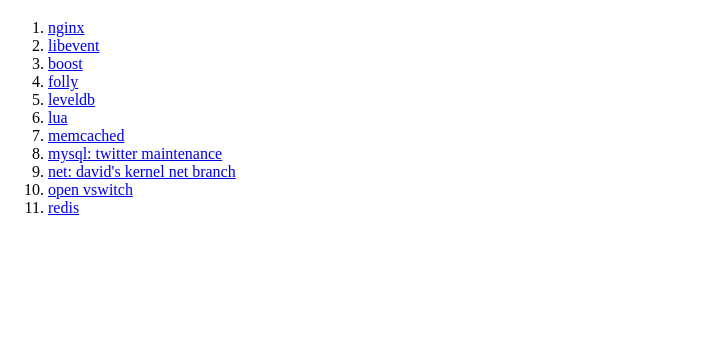
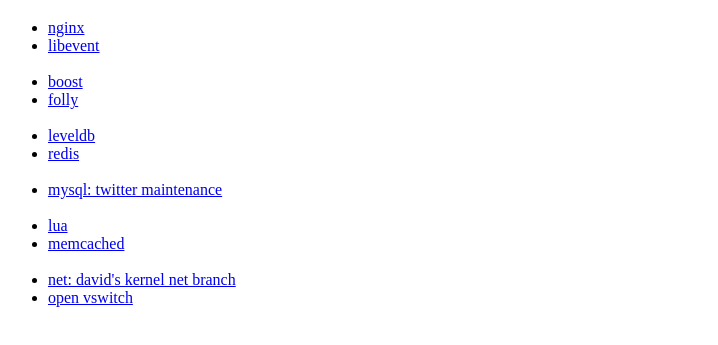
Before and after one commit to duanjiong/configure, a plain HTML site: page index.html in a window 1280 px wide. Shown: the part 47-392 px from the top of the page, without its empty margins (0-718 px from the left). Drawn offline with Linux system fonts and the light colour scheme.

Commit message:
fix
Signed-off-by: Duan Jiong <duanj@chargerlink.com>

```diff
--- a/index.html
+++ b/index.html
@@ -8,19 +8,24 @@
 	<body>
 		<h1 align="center"><a href="http://www.gnu.org/software/global/globaldoc_toc.html"/>global</h1>
 
-		<ol>
+		<ul>
 			<li><a href="nginx/HTML/"/>nginx</li>
 			<li><a href="libevent/HTML/"/>libevent</li>
+			<br/>
 			<li><a href="boost/HTML/"/>boost</li>
 			<li><a href="folly/HTML/"/>folly</li>
+			<br/>
 			<li><a href="leveldb/HTML/"/>leveldb</li>
+			<li><a href="redis/HTML/"/>redis</li>
+			<br/>
+			<li><a href="mysql/HTML/"/>mysql: twitter maintenance</li>
+			<br/>
 			<li><a href="lua/HTML/"/>lua</li>
 			<li><a href="memcached/HTML/"/>memcached</li>
-			<li><a href="mysql/HTML/"/>mysql: twitter maintenance</li>
+			<br/>
 			<li><a href="net/HTML/"/>net: david's kernel net branch</li>
 			<li><a href="ovs/HTML/"/>open vswitch</li>
-			<li><a href="redis/HTML/"/>redis</li>
-		</ol>
+		</ul>
 	</body>
 
 </html>
```
